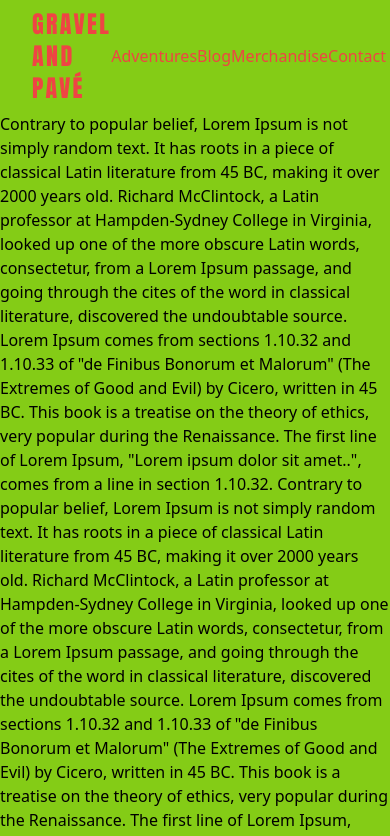
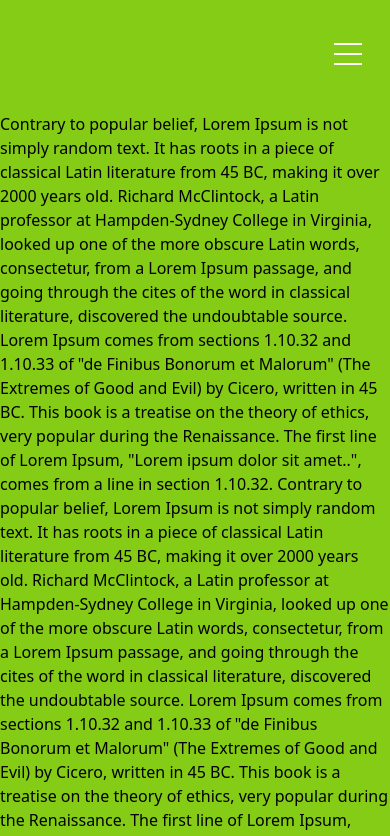
Before and after one commit to tmeyer01/gp, a Next.js app: page /blog in a window 390 px wide. Shown: the top 836 px of the page. Built offline with nearby package versions, Linux system fonts and the light colour scheme.

Commit message:
adds mobile menu

```diff
--- a/src/app/blog/page.jsx
+++ b/src/app/blog/page.jsx
@@ -1,6 +1,6 @@
 "use client";
 import React from "react";
-import { NavContext } from "@/app/context/NavContext";
+import { NavContext } from "@/context/NavContext";
 import NavWhiteSpace from "@/app/components/sections/Nav/NavWhiteSpace/NavWhiteSpace";
 
 function blog() {
--- /dev/null
+++ b/src/app/components/partials/Buttons/MenuBtn.jsx
@@ -0,0 +1,19 @@
+import React, { useContext } from "react";
+
+import { NavContext } from "@/context/NavContext";
+
+const MenuBtn = () => {
+  const { setIsOpen } = useContext(NavContext);
+  return (
+    <div
+      onClick={() => setIsOpen(true)}
+      className="group flex flex-col gap-y-2 py-8 cursor-pointer xl:hidden group items-end"
+    >
+      <div className="w-7 group-hover:w-6 h-[2px] bg-white transition-all"></div>
+      <div className="w-7 group-hover:w-6 h-[2px] bg-white transition-all"></div>
+      <div className="w-7 group-hover:w-6 h-[2px] bg-white transition-all"></div>
+    </div>
+  );
+};
+
+export default MenuBtn;
--- a/src/app/components/sections/Header/Header.jsx
+++ b/src/app/components/sections/Header/Header.jsx
@@ -7,9 +7,11 @@ import Image from "next/image";
 import Link from "next/link";
 
 import { useParams } from "next/navigation";
-import Nav from "@/app/components/sections/Nav/Nav";
 
 // components
+import Nav from "@/app/components/sections/Nav/Nav";
+import NavMobile from "@/app/components/sections/Nav/NavMobile/NavMobile";
+import MenuBtn from "@/app/components/partials/Buttons/MenuBtn";
 
 const Header = ({ params }) => {
   const [activeScroll, setActiveScroll] = useState(false);
@@ -48,8 +50,24 @@ const Header = ({ params }) => {
         activeScroll ? `bg-[#030315] py-8` : `bg-transparent py-8`
       }`}
     >
-      <div className="flex items-center justify-center h-full">
-        <Nav />
+      {/* <div className="flex items-center justify-center h-full"> */}
+      {/* <Nav
+          watchingScroll={activeScroll}
+          containerStyles="hidden xl:flex items-center  gap-x-8"
+        /> */}
+      {/* </div> */}
+      <div className="container mx-auto flex flex-col xl:flex-row items-center justify-between ">
+        {/* nav */}
+        <Nav
+          watchingScroll={activeScroll}
+          containerStyles="hidden xl:flex items-center  gap-x-8"
+        />
+        {/* nav mobile */}
+        <NavMobile />
+        {/* nav button */}
+        <div className="absolute right-7 top-[10%] xl:hidden">
+          <MenuBtn />
+        </div>
       </div>
     </header>
   );
--- a/src/app/components/sections/Header/HeaderContainer/HeaderContainer.jsx
+++ /dev/null
@@ -1,16 +0,0 @@
-const HeaderContainer = ({ children }) => (
-  <div className="relative">
-    <header
-      className={`w-full lg:px-10 xl:px-10 ml-auto mr-auto fixed z-50 border-solid transition-all content-center h-28 ${textColor} ${
-        activeScroll ? `bg-[#030315] py-8` : `bg-transparent py-8`
-      }`}
-    >
-      <div className="flex items-center justify-center h-full">
-        <Nav />
-      </div>
-    </header>
-    {children}
-  </div>
-);
-
-export default HeaderContainer;
--- a/src/app/components/sections/Nav/Nav.jsx
+++ b/src/app/components/sections/Nav/Nav.jsx
@@ -3,6 +3,8 @@
 // import { useRouter } from "next/navigation";
 import { usePathname } from "next/navigation";
 import { useState, useEffect } from "react";
+
+import { motion } from "framer-motion";
 
 // import ThemeToggle from "@/app/components/themeToggle/ThemeToggle";
 import Link from "next/link";
@@ -26,37 +28,67 @@ const links = [
   },
 ];
 
-const Nav = () => {
+const Nav = ({ containerStyles, linkStyles, watchingScroll }) => {
   const [selected, setSelected] = useState("");
 
   return (
-    <nav
-      className={`flex justify-between items-center flex-row w-full h-28 px-8 py-8 background-transparent`}
-    >
+    // <nav
+    //   className={`flex justify-between items-center flex-row w-full h-28 px-8 py-8 background-transparent`}
+    // >
+    //   <Link
+    //     href={"/"}
+    //     className="relative h-full flex items-center font-anton tracking-widest text-2xl uppercase"
+    //     onClick={() => setSelected("")}
+    //   >
+    //     gravel and pavé
+    //   </Link>
+
+    //   {links.map((link, index) => (
+    //     <Link
+    //       href={link.href}
+    //       className={`cursor-pointer relative h-full flex items-center`}
+    //       key={index}
+    //       onClick={() => setSelected(link.href)}
+    //     >
+    //       {link.label}
+    //       {link.href === selected && (
+    //         <div
+    //           layoutId="underline"
+    //           className={`left-0 block h-[1px] w-full`}
+    //         />
+    //       )}
+    //     </Link>
+    //   ))}
+    // </nav>
+
+    <nav className={`${containerStyles} justify-between w-4/5 `}>
       <Link
         href={"/"}
-        className="relative h-full flex items-center font-anton tracking-widest text-2xl uppercase"
+        className="relative flex  w-[226px] h-[37.64px] transition-all mb-4 xl:mb-0 items-center font-anton tracking-widest text-2xl uppercase"
         onClick={() => setSelected("")}
       >
         gravel and pavé
       </Link>
-
-      {links.map((link, index) => (
+      {links.map((link, index) => {
+        return (
           <Link
             href={link.href}
-          className={`cursor-pointer relative h-full flex items-center`}
+            className={`${linkStyles} cursor-pointer relative`}
             key={index}
             onClick={() => setSelected(link.href)}
           >
             {link.label}
             {link.href === selected && (
-            <div
+              <motion.div
                 layoutId="underline"
-              className={`left-0 block h-[1px] w-full`}
+                className={`left-0 block h-[1px] w-full ${
+                  watchingScroll ? "bg-white" : "bg-black"
+                }`}
               />
             )}
           </Link>
-      ))}
+        );
+      })}
     </nav>
   );
 };
--- a/src/app/components/sections/Nav/NavMobile/NavMobile.jsx
+++ b/src/app/components/sections/Nav/NavMobile/NavMobile.jsx
@@ -1,9 +1,9 @@
 "use client";
 
 import React, { useContext } from "react";
+import { RiCloseLine } from "react-icons/ri";
+
 import { NavContext } from "@/context/NavContext";
-
-import { RiCloseLine } from "react-icons/ri";
 
 // components
 import Nav from "../Nav";
@@ -14,7 +14,7 @@ const NavMobile = () => {
   return (
     <nav
       className={`${isOpen ? "right-0" : "-right-full"}
-        xl:hidden fixed bg-primary w-full top-0 z-20 bottom-0 transition-all duration-500`}
+        xl:hidden fixed bg-black w-full top-0 z-20 bottom-0 transition-all duration-500 border-2 border-solid py-12`}
     >
       <div
         onClick={() => setIsOpen(false)}
@@ -26,7 +26,7 @@ const NavMobile = () => {
         className="h-full place-content-center"
         onClick={() => setIsOpen(false)}
       >
-        <Nav containerStyles="flex flex-col text-[30px] uppercase font-bold bg-pink-500/10 h-full items-center justify-center gap-y-8" />
+        <Nav containerStyles="flex flex-col text-[30px] uppercase font-bold bg-black h-full items-center justify-center gap-y-6" />
       </div>
     </nav>
   );
--- a/src/app/layout.js
+++ b/src/app/layout.js
@@ -6,7 +6,7 @@ import { Alex_Brush, Anton, Montserrat } from 'next/font/google'
 // import Navbar from '@/app/components/navbar/Navbar'
 
 // context provider
-import NavContextProvider from '@/app/context/NavContext';
+import NavContextProvider from '@/context/NavContext';
 import Header from '@/app/components/sections/Header/Header';
 
 const alexBrush = Alex_Brush({
--- a/src/app/context/NavContext.jsx
+++ b/src/context/NavContext.jsx
@@ -5,13 +5,9 @@ export const NavContext = createContext();
 
 const NavContextProvider = ({ children }) => {
   const [isOpen, setIsOpen] = useState(false);
-  // const [navColor, setNavColor] = useState(false);
 
   return (
-    <NavContext.Provider
-      value={{ isOpen, setIsOpen }}
-      // colorValue={{ navColor, setNavColor }}
-    >
+    <NavContext.Provider value={{ isOpen, setIsOpen }}>
       {children}
     </NavContext.Provider>
   );
```
Lines whose indentation alone changed are shown as unchanged.
